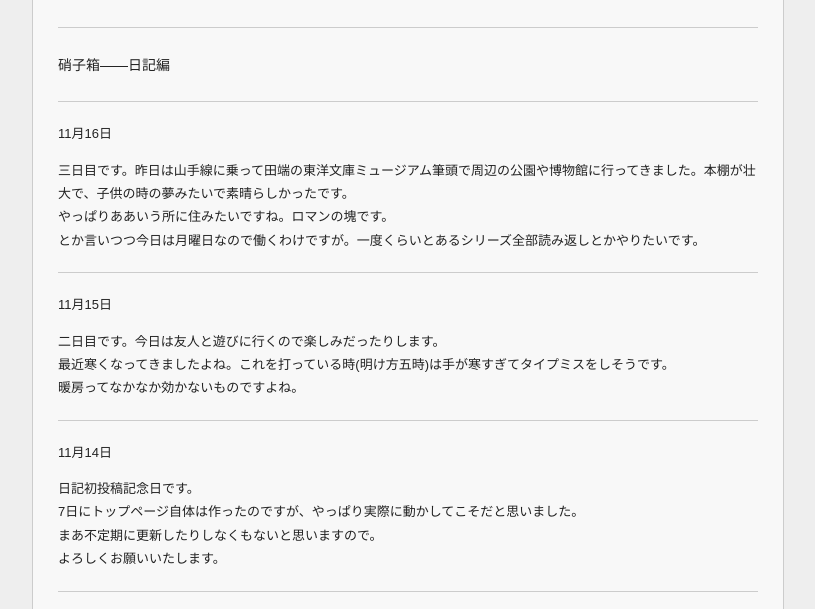
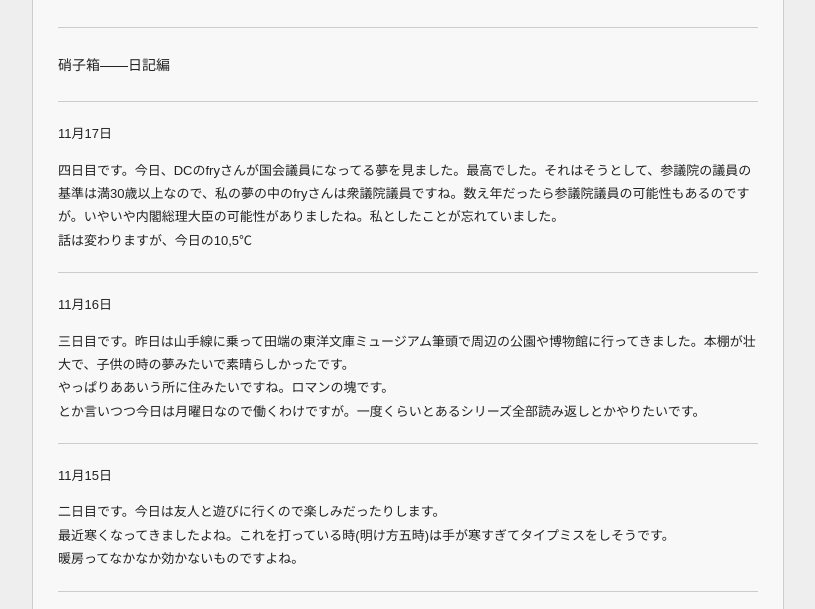
Before and after one commit to riwa-d-t/garasubako, a plain HTML site: page diary-11.html in a window 1280 px wide. Shown: the part 142-751 px from the top of the page, without its empty margins (232-1047 px from the left). Drawn offline with Linux system fonts and the light colour scheme.

Commit message:
Update diary-11.html

```diff
--- a/diary-11.html
+++ b/diary-11.html
@@ -107,6 +107,11 @@ a:hover {
     </div>
     <hr>
     <div>
+      <p>11月17日</p>
+      <p>四日目です。今日、DCのfryさんが国会議員になってる夢を見ました。最高でした。それはそうとして、参議院の議員の基準は満30歳以上なので、私の夢の中のfryさんは衆議院議員ですね。数え年だったら参議院議員の可能性もあるのですが。いやいや内閣総理大臣の可能性がありましたね。私としたことが忘れていました。<br>話は変わりますが、今日の10,5℃</p>
+    </div>
+    <hr>
+    <div>
       <p>11月16日</p>
       <p>三日目です。昨日は山手線に乗って田端の東洋文庫ミュージアム筆頭で周辺の公園や博物館に行ってきました。本棚が壮大で、子供の時の夢みたいで素晴らしかったです。<br>やっぱりああいう所に住みたいですね。ロマンの塊です。<br>とか言いつつ今日は月曜日なので働くわけですが。一度くらいとあるシリーズ全部読み返しとかやりたいです。</p>
     </div>
```
